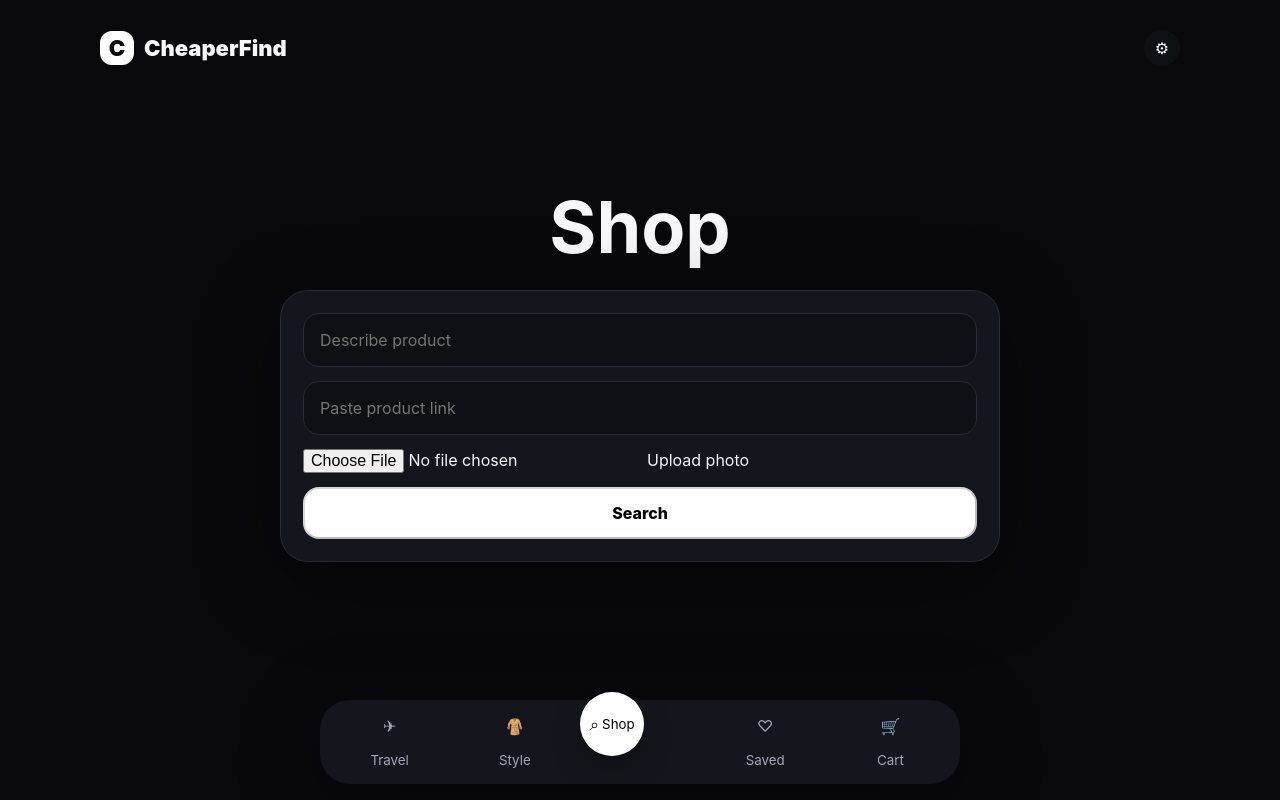
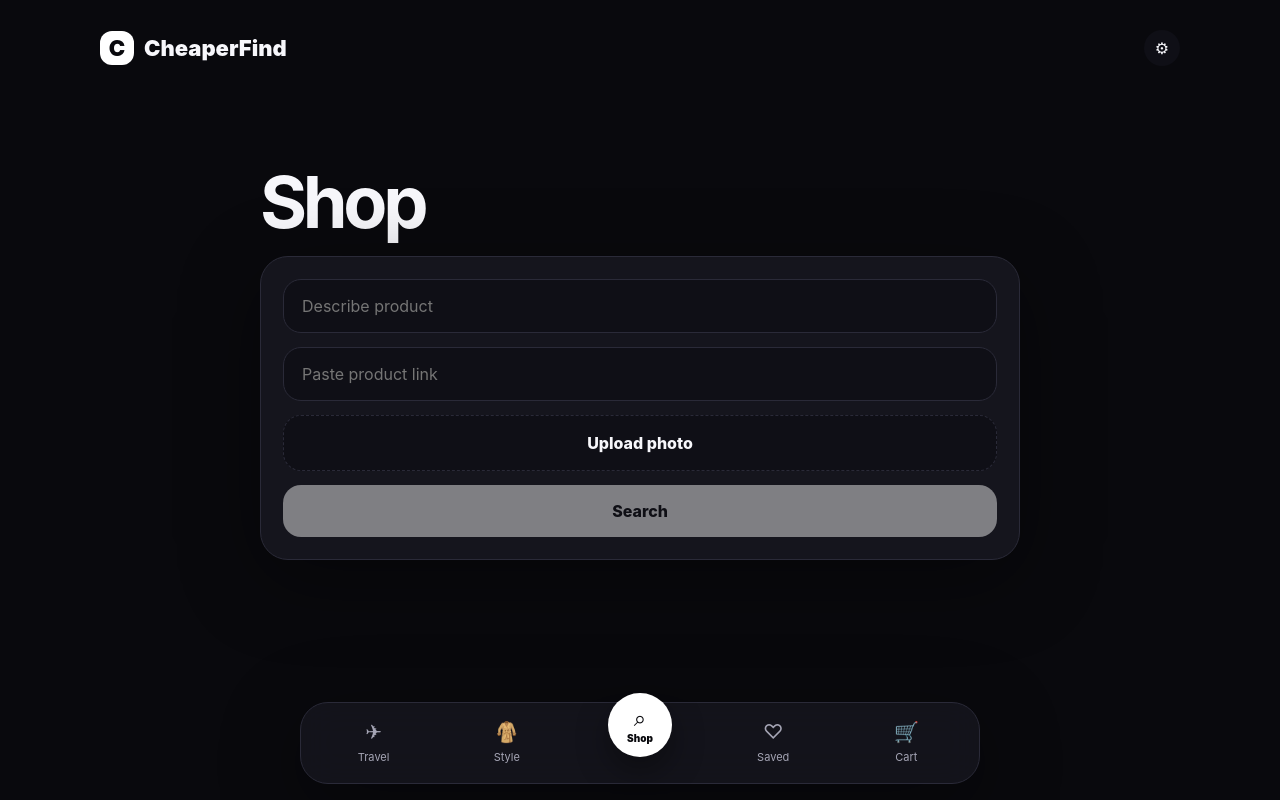
Before and after one commit to Jakelevin999/ccheapest-app-ver-3-, a Next.js app: page / in a window 1280 px wide. Built offline with nearby package versions, Linux system fonts and the light colour scheme.

Commit message:
Restore centered clean UI and fixed upload styling

```diff
--- a/app/globals.css
+++ b/app/globals.css
@@ -1,21 +1,44 @@
 :root { color-scheme: light dark; --bg:#09090d; --surface:#15151d; --surface2:#0f0f16; --text:#f7f7fb; --muted:#a5a5b5; --line:#2a2a38; --accent:#ffffff; --shadow:0 20px 80px rgba(0,0,0,.38); }
 * { box-sizing:border-box; }
-html, body { margin:0; min-height:100%; background:var(--bg); color:var(--text); font-family: Inter, ui-sans-serif, system-ui, -apple-system, BlinkMacSystemFont, "Segoe UI", sans-serif; }
+html, body { margin:0; min-height:100%; background:var(--bg); color:var(--text); font-family:Inter,ui-sans-serif,system-ui,-apple-system,BlinkMacSystemFont,"Segoe UI",sans-serif; }
 a { color:inherit; text-decoration:none; }
 button, input { font:inherit; }
-.appShell { width:min(1120px, 100%); min-height:100vh; margin:0 auto; padding:16px 16px 110px; }
+.appShell { width:min(1120px,100%); min-height:100vh; margin:0 auto; padding:16px 16px 110px; }
 .topbar { position:sticky; top:0; z-index:10; display:flex; justify-content:space-between; align-items:center; padding:14px 4px; }
 .brand { display:flex; align-items:center; gap:10px; font-weight:900; font-size:22px; }
 .brandMark { display:grid; place-items:center; width:34px; height:34px; border-radius:12px; background:var(--accent); color:var(--bg); }
 .roundIcon { width:36px; height:36px; display:grid; place-items:center; border-radius:999px; background:var(--surface2); }
 .screen { padding:12px 0; }
-.shopHome { min-height:70vh; display:flex; flex-direction:column; align-items:center; justify-content:center; gap:20px; }
-.shopHome h1 { font-size:clamp(42px, 7vw, 72px); margin:0; }
-.card { background:var(--surface); border-radius:28px; padding:22px; box-shadow:var(--shadow); border:1px solid var(--line); }
-.searchBox { width:min(720px,100%); display:grid; gap:14px; }
-.input { width:100%; background:var(--surface2); border:1px solid var(--line); color:var(--text); padding:16px; border-radius:16px; }
-.button { width:100%; border-radius:16px; padding:14px; background:var(--accent); color:black; font-weight:800; }
-.tabbar { position:fixed; left:50%; bottom:16px; transform:translateX(-50%); width:min(640px, calc(100% - 24px)); display:grid; grid-template-columns:repeat(5,1fr); gap:6px; padding:10px; border-radius:30px; background:var(--surface); box-shadow:var(--shadow); }
-.tab { display:grid; place-items:center; gap:3px; color:var(--muted); }
-.tab.active:not(.centerTab) { color:var(--text); }
-.centerTab { transform:translateY(-18px); background:white; color:black !important; width:64px; height:64px; border-radius:50%; display:flex; align-items:center; justify-content:center; box-shadow:0 12px 30px rgba(0,0,0,0.3); }
+.shopHome,.styleCenter { min-height:68vh; width:100%; max-width:760px; margin:0 auto; display:flex; flex-direction:column; align-items:center; justify-content:center; gap:20px; }
+.shopHome h1,.styleCenter h1 { width:100%; text-align:left; font-size:clamp(42px,7vw,72px); line-height:.95; margin:0; letter-spacing:-.06em; }
+.card { width:100%; background:var(--surface); border-radius:28px; padding:22px; box-shadow:var(--shadow); border:1px solid var(--line); }
+.searchBox { width:100%; display:grid; gap:14px; }
+.input { width:100%; background:var(--surface2); border:1px solid var(--line); color:var(--text); padding:16px 18px; border-radius:18px; font-size:16px; outline:none; }
+.uploadBox { display:grid; place-items:center; min-height:56px; cursor:pointer; background:var(--surface2); border:1px dashed var(--line); color:var(--text); border-radius:18px; padding:16px; font-weight:850; }
+.uploadBox input { display:none; }
+.preview { width:100%; max-height:240px; object-fit:contain; border-radius:20px; background:var(--surface2); }
+.button { display:flex; align-items:center; justify-content:center; width:100%; min-height:52px; border:0; border-radius:18px; padding:14px 18px; background:var(--accent); color:var(--bg); font-weight:850; cursor:pointer; }
+.button.secondary { background:var(--surface2); color:var(--text); border:1px solid var(--line); }
+.button:disabled { opacity:.45; cursor:not-allowed; }
+.grid { display:grid; grid-template-columns:repeat(auto-fill,minmax(230px,1fr)); gap:18px; margin:24px 0; align-items:stretch; }
+.product { overflow:hidden; display:flex; flex-direction:column; gap:10px; height:100%; }
+.product img,.imagePlaceholder { width:100%; height:220px; object-fit:cover; background:var(--surface2); border-radius:20px; display:block; }
+.product h3 { font-size:16px; min-height:46px; margin:0; line-height:1.2; }
+.price { font-size:24px; font-weight:950; margin:0; }
+.muted { color:var(--muted); margin:0; }
+.row { display:flex; gap:10px; flex-wrap:wrap; align-items:center; margin-top:auto; }
+.filterPanel { display:grid; gap:12px; }
+.filterRow { display:flex; flex-wrap:wrap; gap:8px; }
+.filter { border:1px solid var(--line); background:var(--surface2); color:var(--muted); border-radius:999px; padding:9px 13px; cursor:pointer; font-weight:800; }
+.filter.active { background:var(--accent); color:var(--bg); }
+.swipeWrap { width:min(520px,100%); margin:8px auto 0; touch-action:pan-y; }
+.swipeCard img,.swipeCard .imagePlaceholder { width:100%; height:340px; object-fit:cover; border-radius:20px; }
+.tabbar { position:fixed; left:50%; bottom:16px; transform:translateX(-50%); width:min(680px,calc(100% - 24px)); display:grid; grid-template-columns:repeat(5,1fr); gap:4px; padding:8px; border:1px solid var(--line); border-radius:28px; background:color-mix(in srgb,var(--surface) 92%,transparent); box-shadow:var(--shadow); backdrop-filter:blur(18px); }
+.tab { display:grid; place-items:center; gap:3px; padding:8px 4px; color:var(--muted); border-radius:18px; }
+.tab span { font-size:20px; line-height:1; }
+.tab small { font-size:11px; }
+.tab.active:not(.centerTab) { background:var(--surface2); color:var(--text); }
+.centerTab { transform:translateY(-18px); width:64px; height:64px; margin:0 auto; border-radius:999px; background:var(--accent); color:var(--bg)!important; display:flex; flex-direction:column; align-items:center; justify-content:center; box-shadow:0 14px 32px rgba(0,0,0,.35); }
+.centerTab span { font-size:22px; }
+.centerTab small { font-size:10px; font-weight:900; }
+@media (max-width:640px) { .appShell { padding-left:12px; padding-right:12px; } .shopHome,.styleCenter { justify-content:flex-start; padding-top:36px; } .card { border-radius:24px; padding:18px; } .tab small { font-size:10px; } .brand span:last-child { display:none; } }
```
